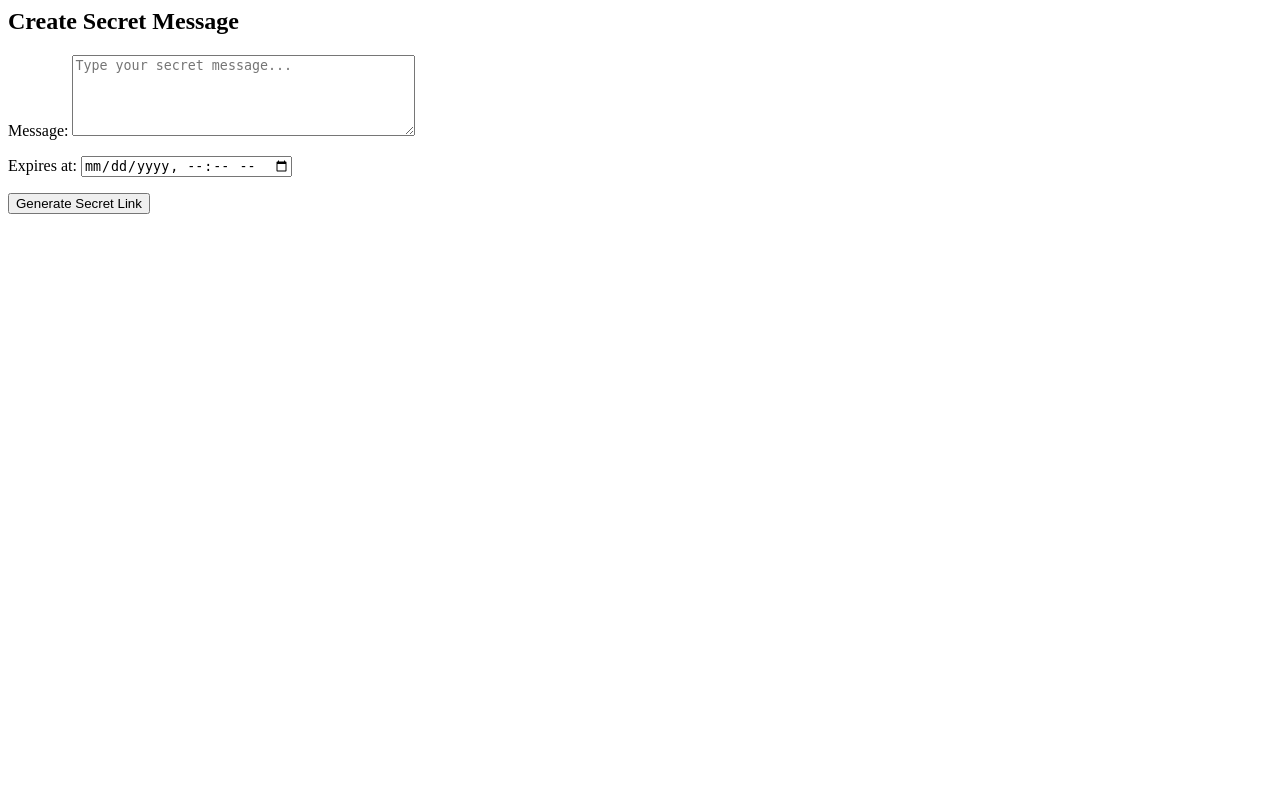
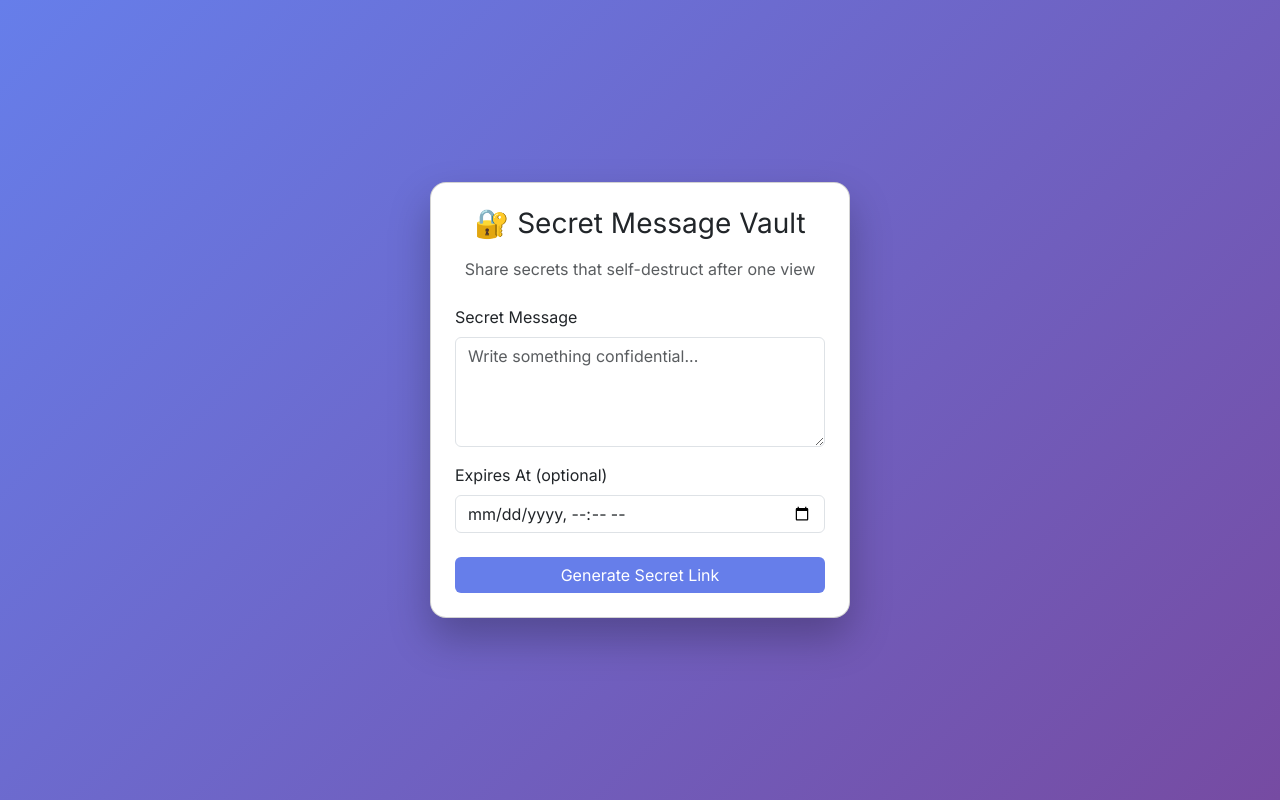
Before and after one commit to Vanshikajhala44/secret-message-vault, a Django app: page / in a window 1280 px wide. Run offline with Django 5.2, Linux system fonts and the light colour scheme.

Commit message:
Redesign create.html with Bootstrap and new layout

```diff
--- a/vault/templates/vault/create.html
+++ b/vault/templates/vault/create.html
@@ -1,7 +1,65 @@
-<h2>Create Secret Message</h2>
+<!DOCTYPE html>
+<html lang="en">
+<head>
+    <meta charset="UTF-8">
+    <title>Secret Message Vault</title>
 
-<form method="POST">
-  {% csrf_token %}
-  {{ form.as_p }}
-  <button type="submit">Generate Secret Link</button>
-</form>
+    <!-- Bootstrap -->
+    <link href="https://cdn.jsdelivr.net/npm/bootstrap@5.3.3/dist/css/bootstrap.min.css" rel="stylesheet">
+
+    <!-- Google Font -->
+    <link href="https://fonts.googleapis.com/css2?family=Inter:wght@400;600&display=swap" rel="stylesheet">
+
+    <style>
+        body {
+            min-height: 100vh;
+            background: linear-gradient(135deg, #667eea, #764ba2);
+            display: flex;
+            align-items: center;
+            justify-content: center;
+            font-family: 'Inter', sans-serif;
+        }
+        .card {
+            border-radius: 16px;
+            box-shadow: 0 20px 40px rgba(0,0,0,0.25);
+            width: 420px;
+        }
+        .btn-primary {
+            background: #667eea;
+            border: none;
+        }
+        .btn-primary:hover {
+            background: #5a6fdc;
+        }
+    </style>
+</head>
+<body>
+
+<div class="card p-4">
+    <h3 class="text-center mb-3">🔐 Secret Message Vault</h3>
+    <p class="text-center text-muted mb-4">
+        Share secrets that self-destruct after one view
+    </p>
+
+    <form method="POST">
+        {% csrf_token %}
+
+        <div class="mb-3">
+            <label class="form-label">Secret Message</label>
+            <textarea name="message" class="form-control" rows="4"
+                placeholder="Write something confidential..." required></textarea>
+        </div>
+
+        <div class="mb-4">
+            <label class="form-label">Expires At (optional)</label>
+            <input type="datetime-local" name="expires_at" class="form-control">
+        </div>
+
+        <button type="submit" class="btn btn-primary w-100">
+            Generate Secret Link
+        </button>
+    </form>
+</div>
+
+</body>
+</html>
```
